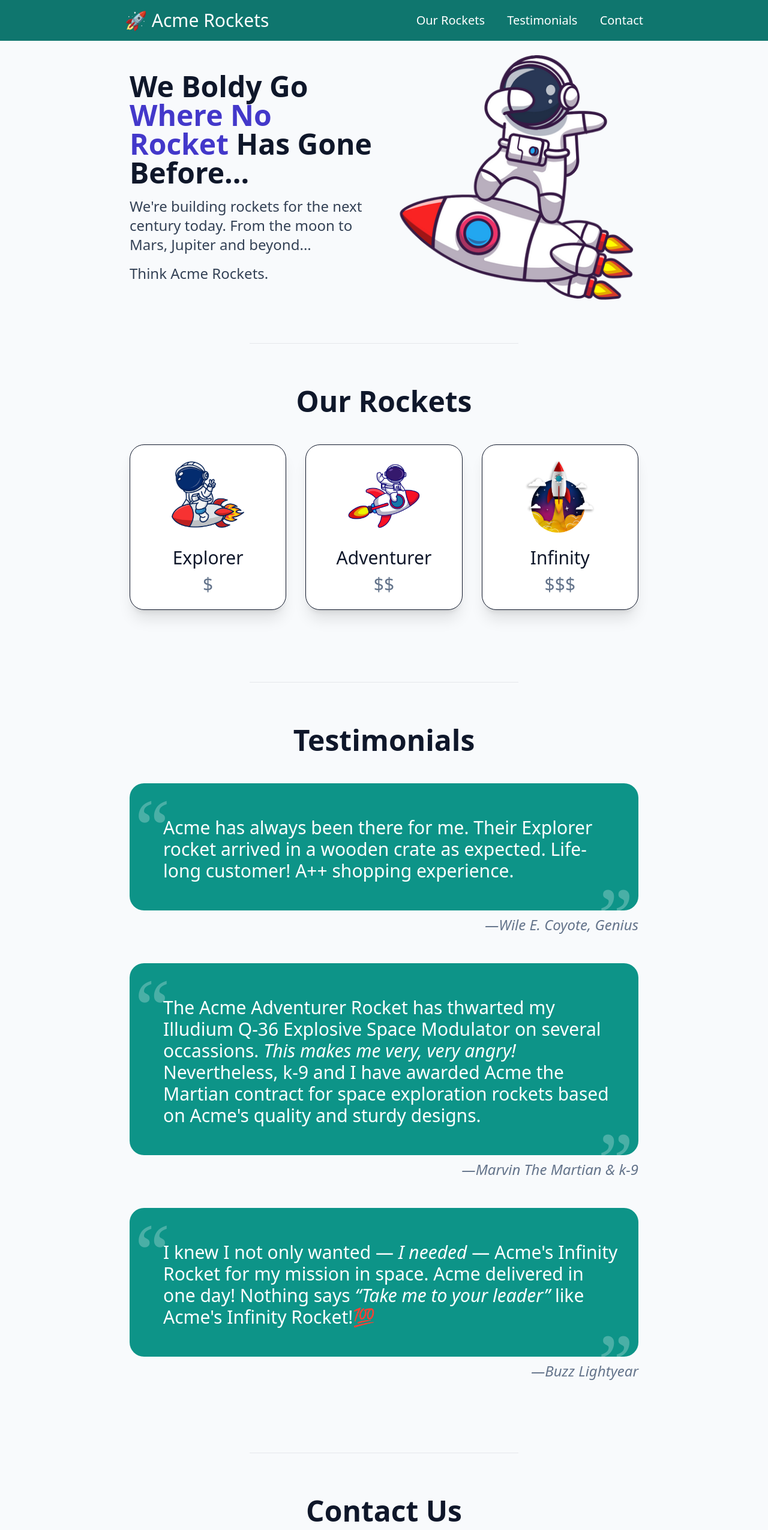
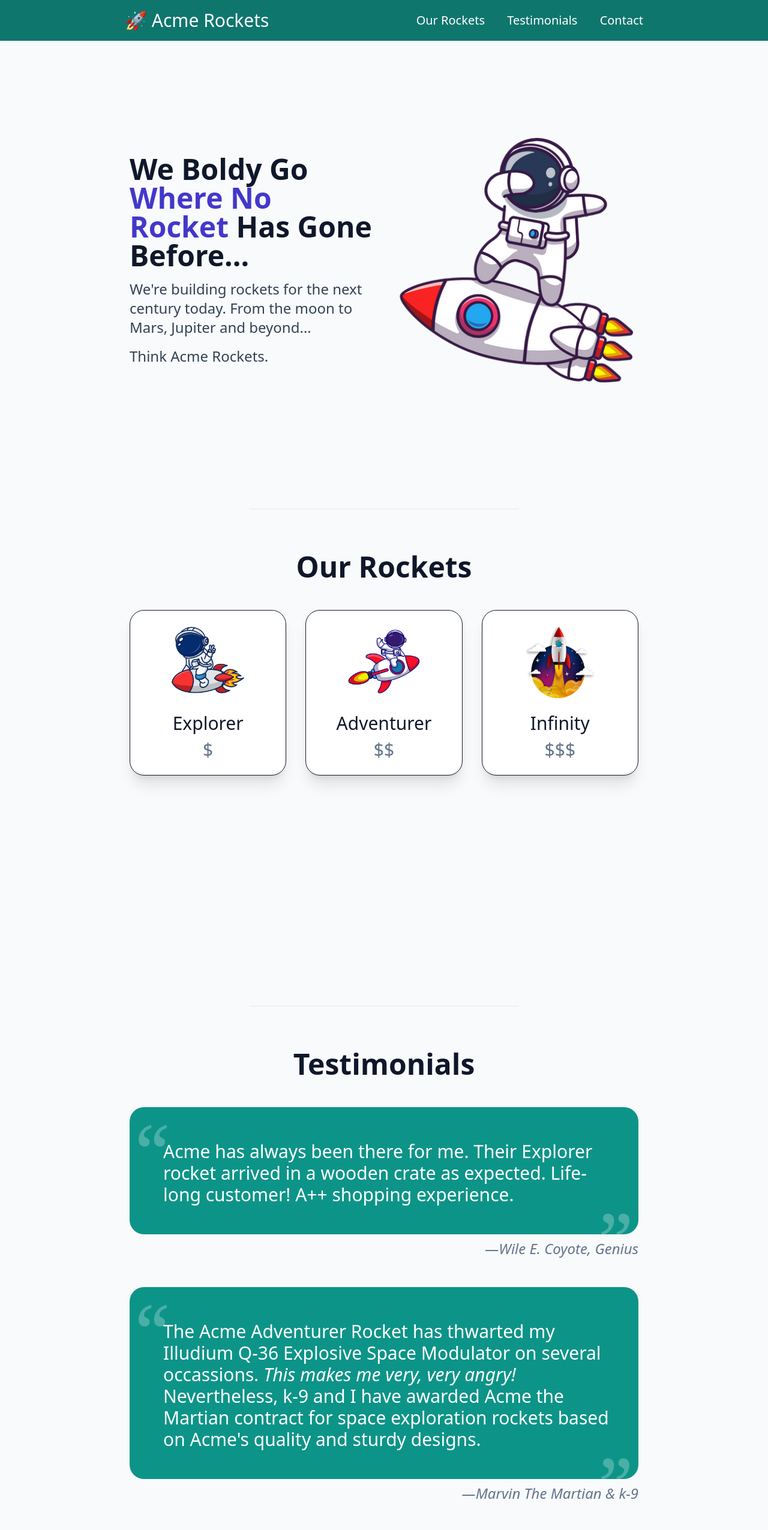
Before and after one commit to Amarprasad33/tailwind_demo, a website: page build/index.html in a window 1280 px wide. Shown: the top 2551 px of the page at 60% size. Drawn offline with Linux system fonts and the light colour scheme.

Commit message:
media queries

```diff
--- a/build/index.html
+++ b/build/index.html
@@ -24,7 +24,7 @@
     </header>
 
     <main class="max-w-4xl mx-auto ">
-        <section id="hero" class="flex flex-col-reverse justify-center sm:flex-row p-6 items-center gap-8 mb-12 scroll-mt-40">
+        <section id="hero" class="flex flex-col-reverse justify-center sm:flex-row p-6 items-center gap-8 mb-12 scroll-mt-40 widescreen:section-min-height tallscreen:section-min-height">
             <article class="sm:w-1/2">
                 <h2 class="max-w-md text-4xl font-bold text-center sm:text-5xl sm:text-left text-slate-900 dark:text-white">We Boldy Go <span class="text-indigo-700 dark:text-indigo-300">Where No Rocket</span>  Has Gone Before... </h2>
 
@@ -38,7 +38,7 @@
 
         <hr class="mx-auto bg-black dark:bg-white w-1/2">
 
-        <section id="rockets" class="p-6 my-12 scroll-mt-20">
+        <section id="rockets" class="p-6 my-12 scroll-mt-20 widescreen:section-min-height  tallscreen:section-min-height">
             <h2 class="text-4xl font-bold text-center sm:text-5xl mb-6 text-slate-900 dark:text-white">
                 Our Rockets
             </h2>
@@ -84,7 +84,7 @@
 
         <hr class="mx-auto bg-black dark:bg-white w-1/2">
 
-        <section id="testimonials" class="p-6 my-12 scroll-mt-20">
+        <section id="testimonials" class="p-6 my-12 scroll-mt-20 widescreen:section-min-height tallscreen:section-min-height">
             <h2 class="text-4xl font-bold text-center sm:text-5xl mb-6 text-slate-900 dark:text-white">
                 Testimonials
             </h2>
@@ -129,7 +129,7 @@
 
         <hr class="mx-auto bg-black dark:bg-white w-1/2">
 
-        <section id="contact" class="p-6 my-12 scroll-mt-16">
+        <section id="contact" class="p-6 my-12 scroll-mt-16 widescreen:section-min-height tallscreen:section-min-height">
             <h2 class="text-4xl font-bold text-center sm:text-5xl mb-6 text-slate-900 dark:text-white">
                 Contact Us
             </h2>
```
Also changed, not shown: build/css/style.css.
